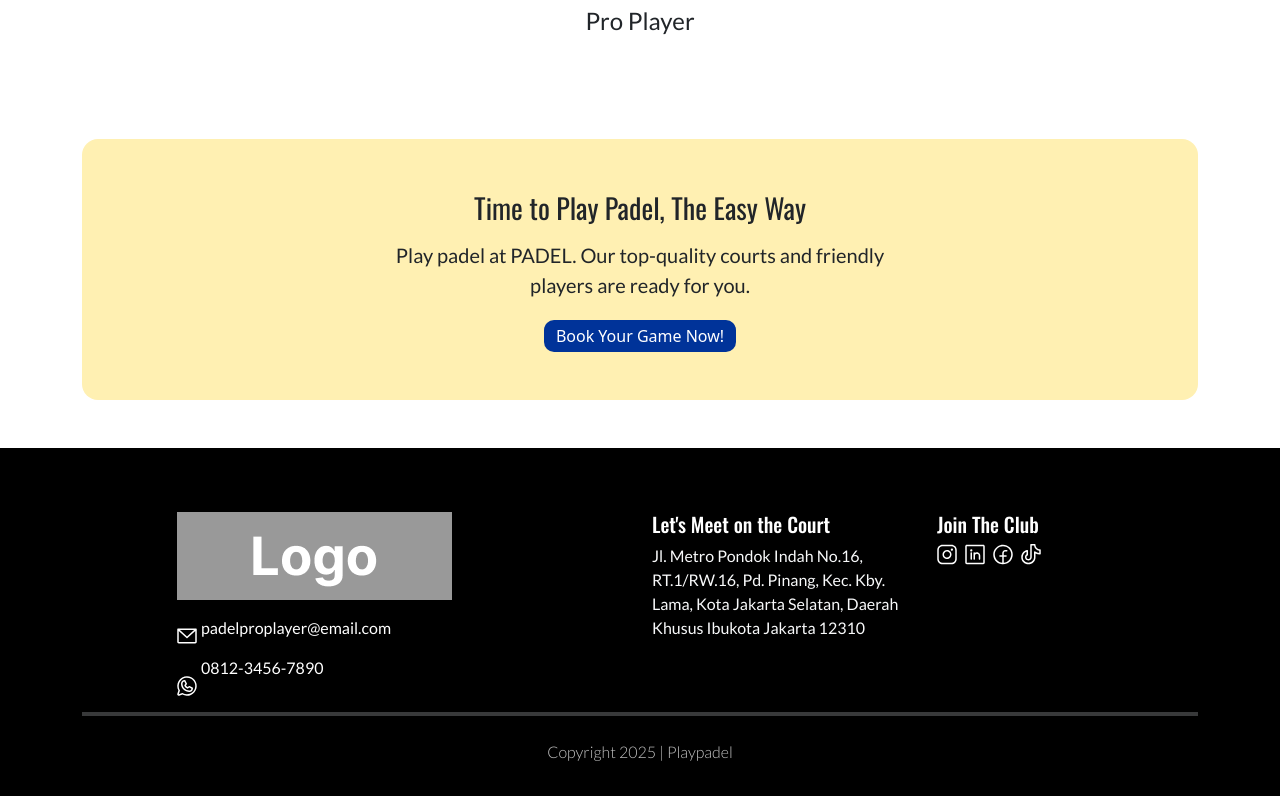
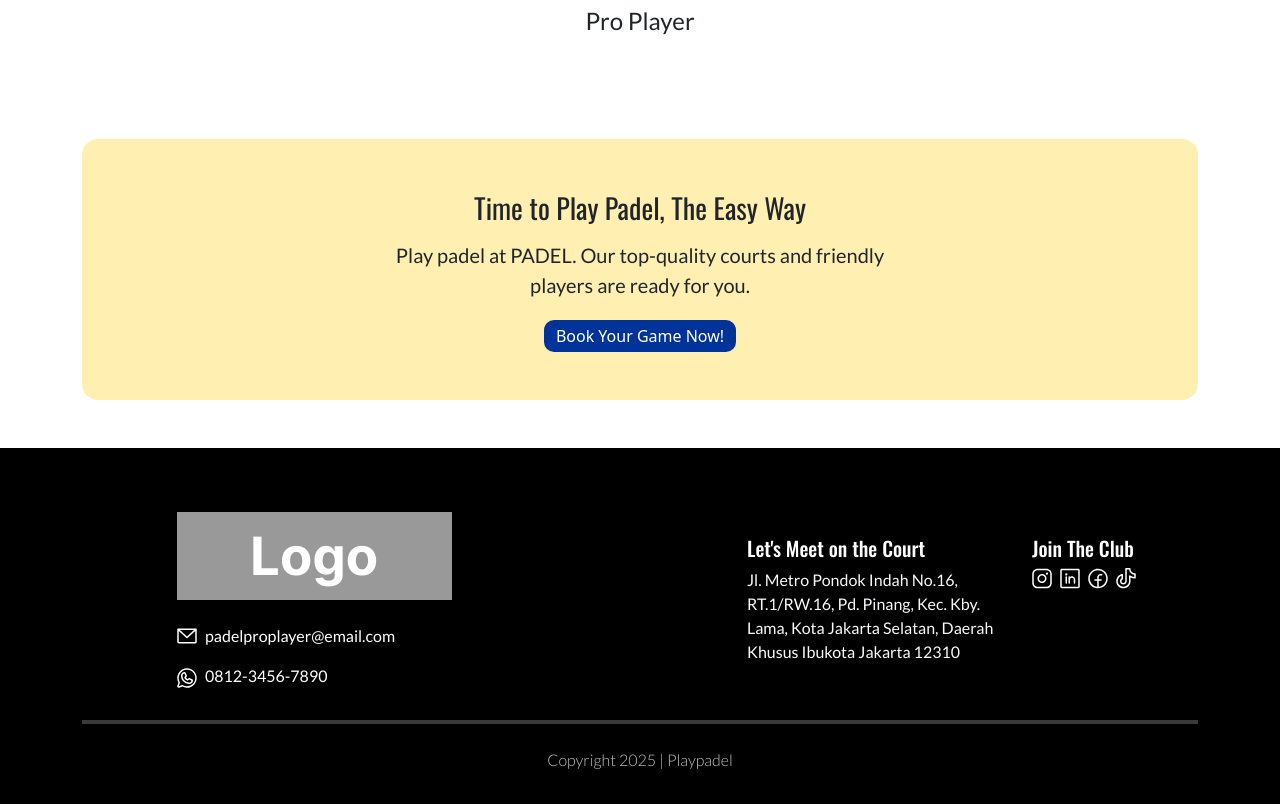
Before and after one commit to farisrizaldi106/padel---project-1, a plain HTML site: page index.html in a window 1280 px wide. Shown: the part 3992-4796 px from the top of the page. Drawn offline with nearby package versions, Linux system fonts and the light colour scheme.

Commit message:
Update index.html

```diff
--- a/index.html
+++ b/index.html
@@ -523,24 +523,24 @@
           <div class="col-lg-1 mb-4 mb-lg-0">
             <!-- none -->
           </div>
-          <div id="contact" class="col-lg-5 mb-4 mb-lg-0">
+          <div id="contact" class="col-lg-6 mb-4 mb-lg-0">
             <img
               src="./assets/img/footer/Frame 5.png"
               alt="Padel Logo"
-              class="footer-logo mb-3"
+              class="footer-logo mb-4"
             />
             <div
-              class="d-flex m-0 gap-1 justify-content-start align-items-center"
+              class="d-flex m-0 gap-2 mb-3 justify-content-start align-items-center"
             >
               <img src="./assets/icon/footer/mail.svg" alt="" />
-              <p>padelproplayer@email.com</p>
+              <p class="m-0">padelproplayer@email.com</p>
             </div>
-            <div class="d-flex m-0 gap-1 align-items-end">
+            <div class="d-flex m-0 gap-2 mb-3 align-items-end">
               <img src="./assets/icon/footer/whatsapp.svg" alt="" />
-              <p>0812-3456-7890</p>
+              <p class="m-0">0812-3456-7890</p>
             </div>
           </div>
-          <div class="col-lg-3 mb-4 mb-lg-0">
+          <div class="col-lg-3 my-4 mb-lg-0">
             <h5>Let's Meet on the Court</h5>
             <ul class="list-unstyled">
               <li>
@@ -552,7 +552,7 @@
               </li>
             </ul>
           </div>
-          <div class="col-lg-2">
+          <div class="col-lg-2 my-4 mb-lg-0">
             <h5>Join The Club</h5>
             <div class="d-flex m-0 ms-0 gap-2">
               <img src="./assets/icon/footer/instagram.svg" alt="" />
@@ -582,8 +582,8 @@
     <!-- JS NAVBAR RETURN TO GLASSES WHEN IT SCROLLED -->
     <script>
       document.addEventListener('DOMContentLoaded', function () {
-        const navbar = document.querySelector('.navbar'); // Gunakan selector kelas
-        const scrollThreshold = 50; // Jarak gulir sebelum navbar berubah
+        const navbar = document.querySelector('.navbar'); // Pakai selector kelas
+        const scrollThreshold = 50; // Jarak scroll sebelum navbar berubah
 
         window.addEventListener('scroll', function () {
           if (window.scrollY > scrollThreshold) {
```
